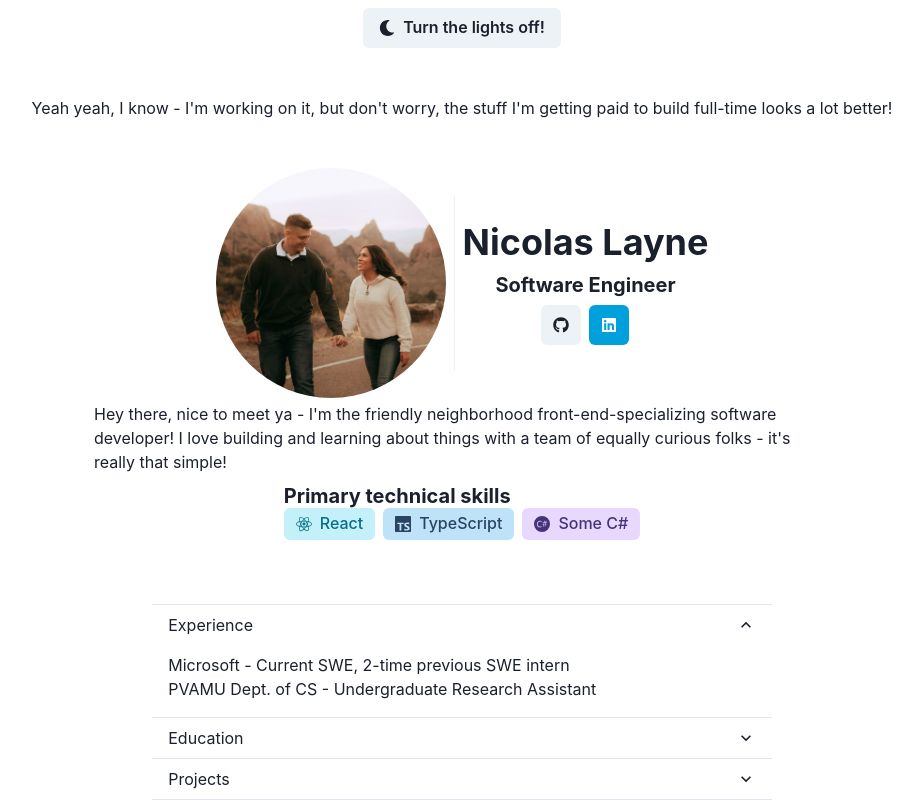
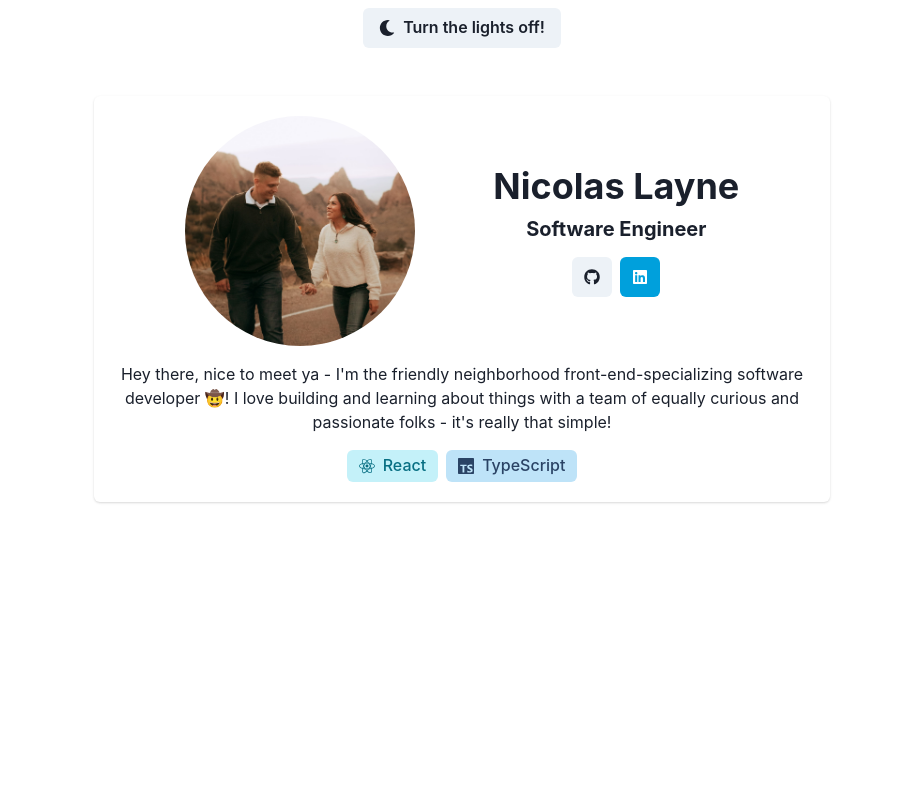
Before and after one commit to NicL9923/NicL9923.github.io, a React (Create React App) app: page / in a window 1280 px wide. Shown: the whole page, without its empty margins (178-1100 px from the left). Built offline with nearby package versions, Linux system fonts and the light colour scheme.

Commit message:
Slim down content to keep single sources of truth (mostly in favor of LinkedIn)

```diff
--- a/src/App.tsx
+++ b/src/App.tsx
@@ -1,76 +1,14 @@
-import {
-  Accordion,
-  AccordionButton,
-  AccordionIcon,
-  AccordionItem,
-  AccordionPanel,
-  Box,
-  Container,
-  Stack,
-} from '@chakra-ui/react';
+import { Stack } from '@chakra-ui/react';
 
 import AboutMe from './components/AboutMe';
 import LightDarkModeToggle from './components/controls/LightDarkModeToggle';
-import Education from './components/Education';
-import Experience from './components/Experience';
-import Projects from './components/Projects';
 
 const App = () => {
   return (
     <Stack direction='column' spacing={12} align='center'>
       <LightDarkModeToggle />
-      <div>
-        Yeah yeah, I know - I&apos;m working on it, but don&apos;t worry, the stuff I&apos;m getting paid to build
-        full-time looks a lot better!
-      </div>
 
       <AboutMe />
-
-      <Container maxW='container.lg' centerContent mt='16px'>
-        <Accordion defaultIndex={[0]} allowMultiple>
-          <AccordionItem>
-            <h2>
-              <AccordionButton>
-                <Box as='span' flex='1' textAlign='left'>
-                  Experience
-                </Box>
-                <AccordionIcon />
-              </AccordionButton>
-            </h2>
-            <AccordionPanel pb={4}>
-              <Experience />
-            </AccordionPanel>
-          </AccordionItem>
-
-          <AccordionItem>
-            <h2>
-              <AccordionButton>
-                <Box as='span' flex='1' textAlign='left'>
-                  Education
-                </Box>
-                <AccordionIcon />
-              </AccordionButton>
-            </h2>
-            <AccordionPanel pb={4}>
-              <Education />
-            </AccordionPanel>
-          </AccordionItem>
-
-          <AccordionItem>
-            <h2>
-              <AccordionButton>
-                <Box as='span' flex='1' textAlign='left'>
-                  Projects
-                </Box>
-                <AccordionIcon />
-              </AccordionButton>
-            </h2>
-            <AccordionPanel pb={4}>
-              <Projects />
-            </AccordionPanel>
-          </AccordionItem>
-        </Accordion>
-      </Container>
     </Stack>
   );
 };
--- a/src/components/AboutMe.tsx
+++ b/src/components/AboutMe.tsx
@@ -1,53 +1,55 @@
 import {
-  Image,
-  Divider,
+  Card,
+  CardBody,
   Container,
   HStack,
+  Heading,
+  IconButton,
+  Image,
+  Link,
+  ScaleFade,
+  Stack,
+  Tag,
+  TagLabel,
+  TagLeftIcon,
+  Text,
   VStack,
-  Heading,
-  Text,
-  IconButton,
-  Link,
-  Tag,
-  TagLeftIcon,
-  TagLabel,
 } from '@chakra-ui/react';
 import { FaGithub, FaLinkedin } from 'react-icons/fa';
-import { SiReact, SiTypescript, SiCsharp } from 'react-icons/si';
+import { SiReact, SiTypescript } from 'react-icons/si';
 
 const AboutMe = () => {
   return (
     <Container maxW='container.md' centerContent>
-      <HStack>
+      <ScaleFade initialScale={0.5} transition={{ enter: { duration: 0.5 } }} in>
+        <Card>
+          <CardBody>
+            <Stack direction='column' spacing={4}>
+              <Stack direction={['column', 'row']} align='center' justifyContent='space-evenly'>
                 <Image borderRadius='full' boxSize='230px' src='/Nic&Kim.jpg' alt='Nic & Kim' />
 
-        <Divider orientation='vertical' height='175px' />
+                <VStack>
+                  <Heading size='xl'>Nicolas Layne</Heading>
+                  <Heading size='md'>Software Engineer</Heading>
 
-        <VStack>
-          <Heading>Nicolas Layne</Heading>
-          <Heading size='md'>Software Engineer</Heading>
-          <HStack>
+                  <HStack mt={2}>
                     <Link href='https://github.com/NicL9923' isExternal>
-              <IconButton icon={<FaGithub />} aria-label='Nicolas Github' />
+                      <IconButton icon={<FaGithub />} aria-label="Nicolas' Github" />
                     </Link>
                     <Link href='https://linkedin.com/in/nicolas-layne/' isExternal>
-              <IconButton colorScheme='linkedin' icon={<FaLinkedin />} aria-label='Nicolas LinkedIn' />
+                      <IconButton colorScheme='linkedin' icon={<FaLinkedin />} aria-label="Nicolas' LinkedIn" />
                     </Link>
                   </HStack>
                 </VStack>
-      </HStack>
+              </Stack>
 
-      <div style={{ marginTop: 4 }}>
-        <Text>
-          Hey there, nice to meet ya - I&apos;m the friendly neighborhood front-end-specializing software developer! I
-          love building and learning about things with a team of equally curious folks - it&apos;s really that simple!
+              <Text textAlign='center'>
+                Hey there, nice to meet ya - I&apos;m the friendly neighborhood front-end-specializing software
+                developer 🤠! I love building and learning about things with a team of equally curious and passionate
+                folks - it&apos;s really that simple!
               </Text>
-      </div>
 
-      <div style={{ marginTop: 10 }}>
-        <Heading size='md'>Primary technical skills</Heading>
-
-        <HStack>
+              <HStack justifyContent='center'>
                 <Tag size='lg' colorScheme='cyan'>
                   <TagLeftIcon as={SiReact} />
                   <TagLabel>React</TagLabel>
@@ -56,12 +58,11 @@ const AboutMe = () => {
                   <TagLeftIcon as={SiTypescript} />
                   <TagLabel>TypeScript</TagLabel>
                 </Tag>
-          <Tag size='lg' colorScheme='purple'>
-            <TagLeftIcon as={SiCsharp} />
-            <TagLabel>Some C#</TagLabel>
-          </Tag>
               </HStack>
-      </div>
+            </Stack>
+          </CardBody>
+        </Card>
+      </ScaleFade>
     </Container>
   );
 };
--- a/src/components/Education.tsx
+++ /dev/null
@@ -1,11 +0,0 @@
-const Education = () => {
-  return (
-    <div>
-      <div>Prairie View A&M University</div>
-      <div>Bachelor of Science - Computer Science</div>
-      <div>CGPA: 4.0 - Honest!</div>
-    </div>
-  );
-};
-
-export default Education;
--- a/src/components/Experience.tsx
+++ /dev/null
@@ -1,10 +0,0 @@
-const Experience = () => {
-  return (
-    <div>
-      <div>Microsoft - Current SWE, 2-time previous SWE intern</div>
-      <div>PVAMU Dept. of CS - Undergraduate Research Assistant</div>
-    </div>
-  );
-};
-
-export default Experience;
--- a/src/components/Projects.tsx
+++ /dev/null
@@ -1,14 +0,0 @@
-const Projects = () => {
-  return (
-    <div>
-      <div>Our Home - a household management tool</div>
-      <div>Life&apos;s End - a 2D Action RPG</div>
-      <div>Wedding Web App</div>
-      <div>The Motorcyclist&apos;s Bible</div>
-
-      <div>...and a bunch of smaller ones on my GitHub @ https://github.com/NicL9923 !</div>
-    </div>
-  );
-};
-
-export default Projects;
```
Lines whose indentation alone changed are shown as unchanged.
